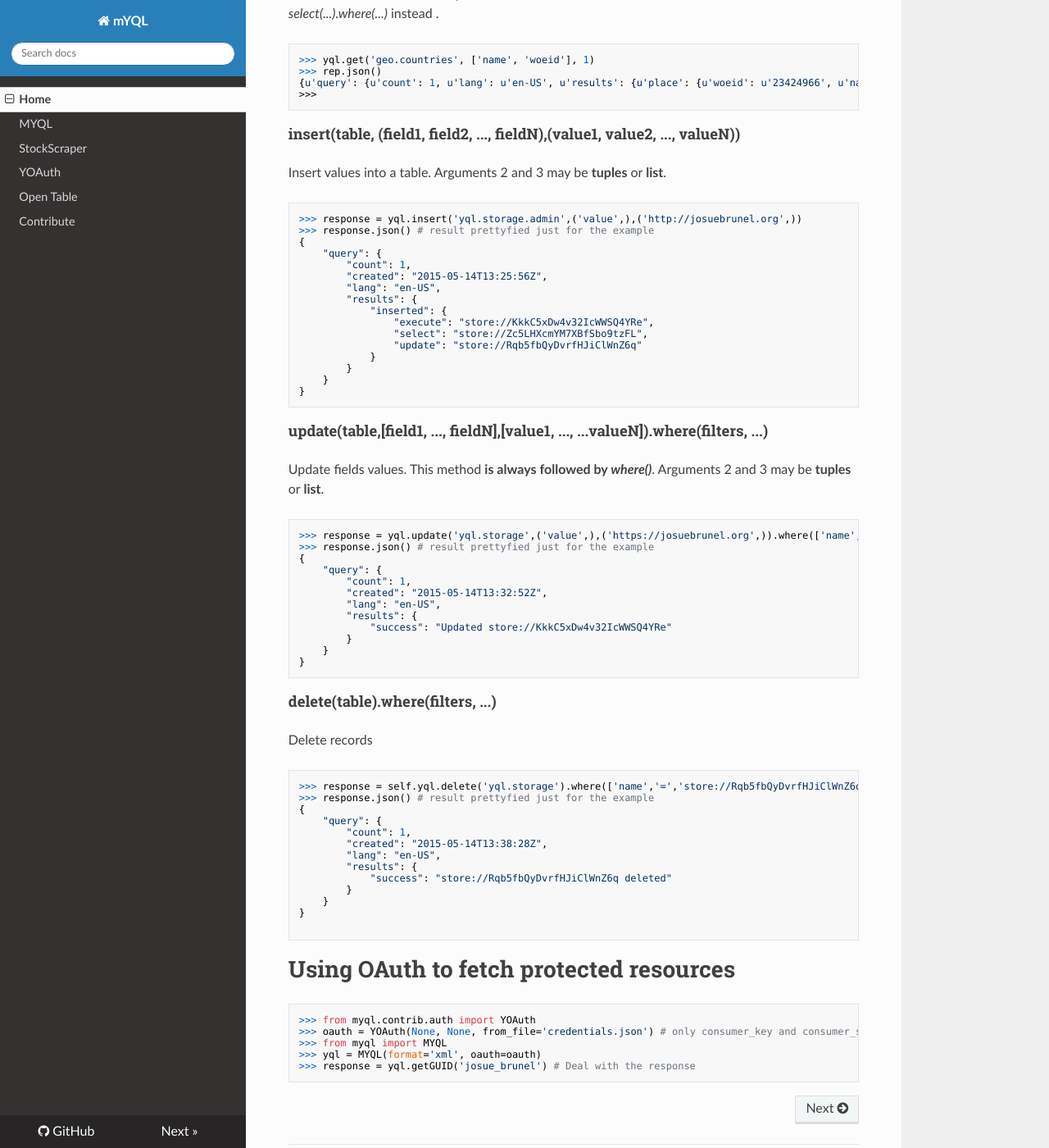
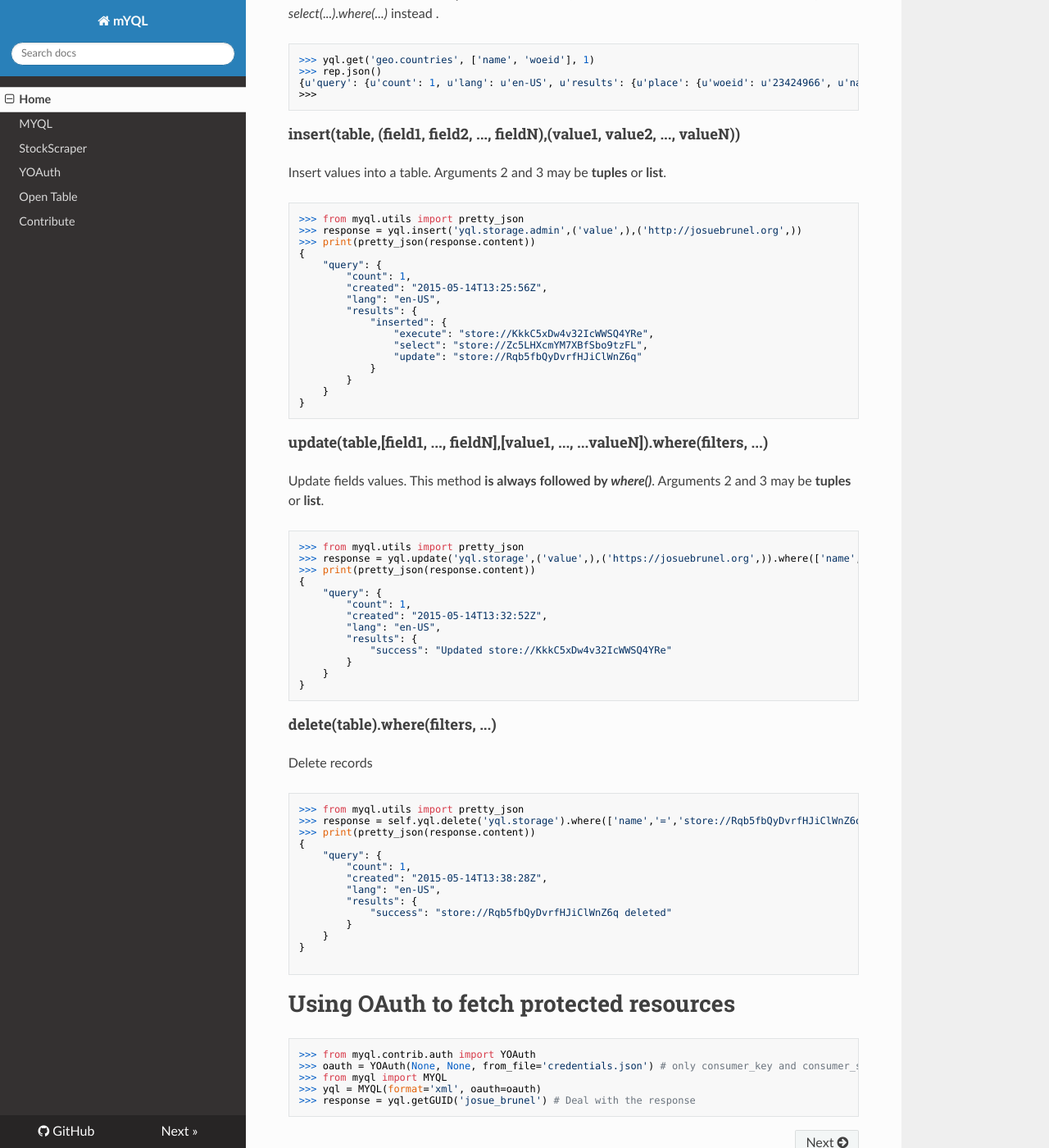
Before and after one commit to josuebrunel/myql, an MkDocs documentation site: the page built from docs/index.md, in a window 1280 px wide and 1400 px high, scrolled down 2348 px. Shown: the whole window at 82% size. Built offline with MkDocs 1.6.1, drawn with Linux system fonts in a browser that asks for light colours; nearby versions of some CDN libraries; old or Windows-style settings are respelled for this version of MkDocs.

Commit message:
#1 : updating documentation

````diff
--- a/docs/index.md
+++ b/docs/index.md
@@ -133,8 +133,9 @@ Same as ***SELECT***, but instead returns data.
 Insert values into a table. Arguments 2 and 3 may be **tuples** or **list**.
 
 ```python
+>>> from myql.utils import pretty_json
 >>> response = yql.insert('yql.storage.admin',('value',),('http://josuebrunel.org',))
->>> response.json() # result prettyfied just for the example
+>>> print(pretty_json(response.content))
 {
     "query": {
         "count": 1,
@@ -155,8 +156,9 @@ Insert values into a table. Arguments 2 and 3 may be **tuples** or **list**.
 Update fields values. This method __is always followed by ***where()***__. Arguments 2 and 3 may be **tuples** or **list**.
 
 ```python
+>>> from myql.utils import pretty_json
 >>> response = yql.update('yql.storage',('value',),('https://josuebrunel.org',)).where(['name','=','store://Rqb5fbQyDvrfHJiClWnZ6q'])
->>> response.json() # result prettyfied just for the example
+>>> print(pretty_json(response.content))
 {
     "query": {
         "count": 1,
@@ -172,8 +174,9 @@ Update fields values. This method __is always followed by ***where()***__. Argum
 ####delete(table).where(filters, ...)
 Delete records
 ```python
+>>> from myql.utils import pretty_json
 >>> response = self.yql.delete('yql.storage').where(['name','=','store://Rqb5fbQyDvrfHJiClWnZ6q'])
->>> response.json() # result prettyfied just for the example
+>>> print(pretty_json(response.content))
 {
     "query": {
         "count": 1,
````
Also changed, not shown: README.md (+2 -0 lines).
